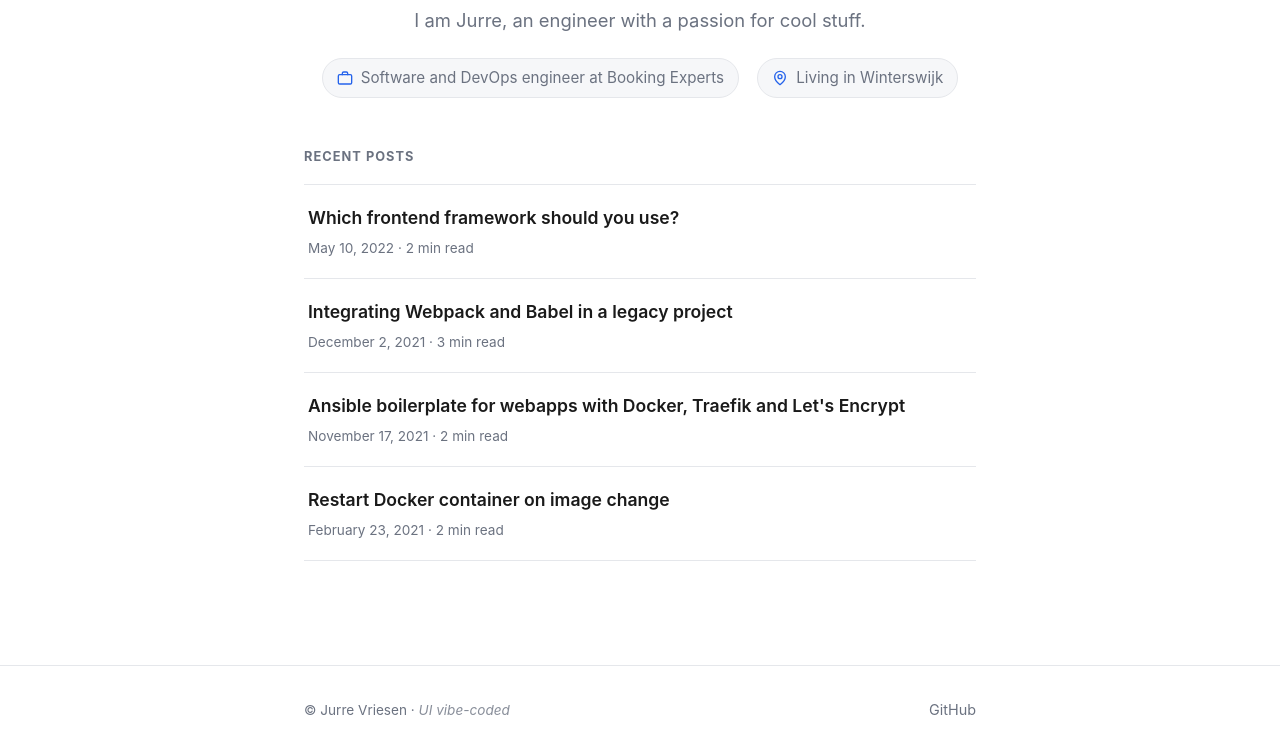
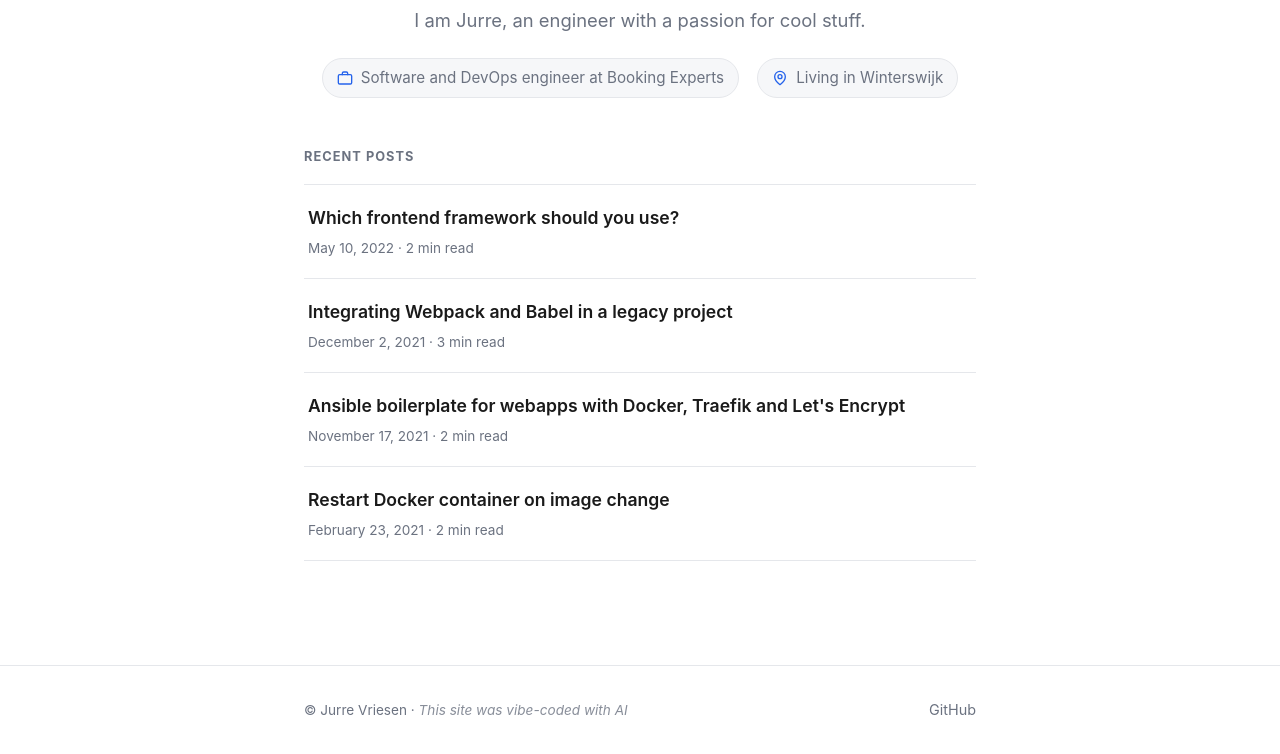
Before and after one commit to jurruh/blog, an Eleventy site: page src/index.njk in a window 1280 px wide. Shown: the part 324-1078 px from the top of the page. Built offline with nearby package versions, Linux system fonts and the light colour scheme; Eleventy itself is replaced by a stand-in of ours; files that its build step writes are made by us from their sources.

Commit message:
Clarify footer disclaimer wording

```diff
--- a/src/_includes/base.njk
+++ b/src/_includes/base.njk
@@ -31,7 +31,7 @@
 
   <footer class="site-footer">
     <div class="wrap">
-      <span class="copy">© {{ site.title }} · <span class="disclaimer">UI vibe-coded</span></span>
+      <span class="copy">© {{ site.title }} · <span class="disclaimer">This site was vibe-coded with AI</span></span>
       <div class="connect">
         <a href="{{ site.github }}" target="_blank" rel="noopener">GitHub</a>
       </div>
```
